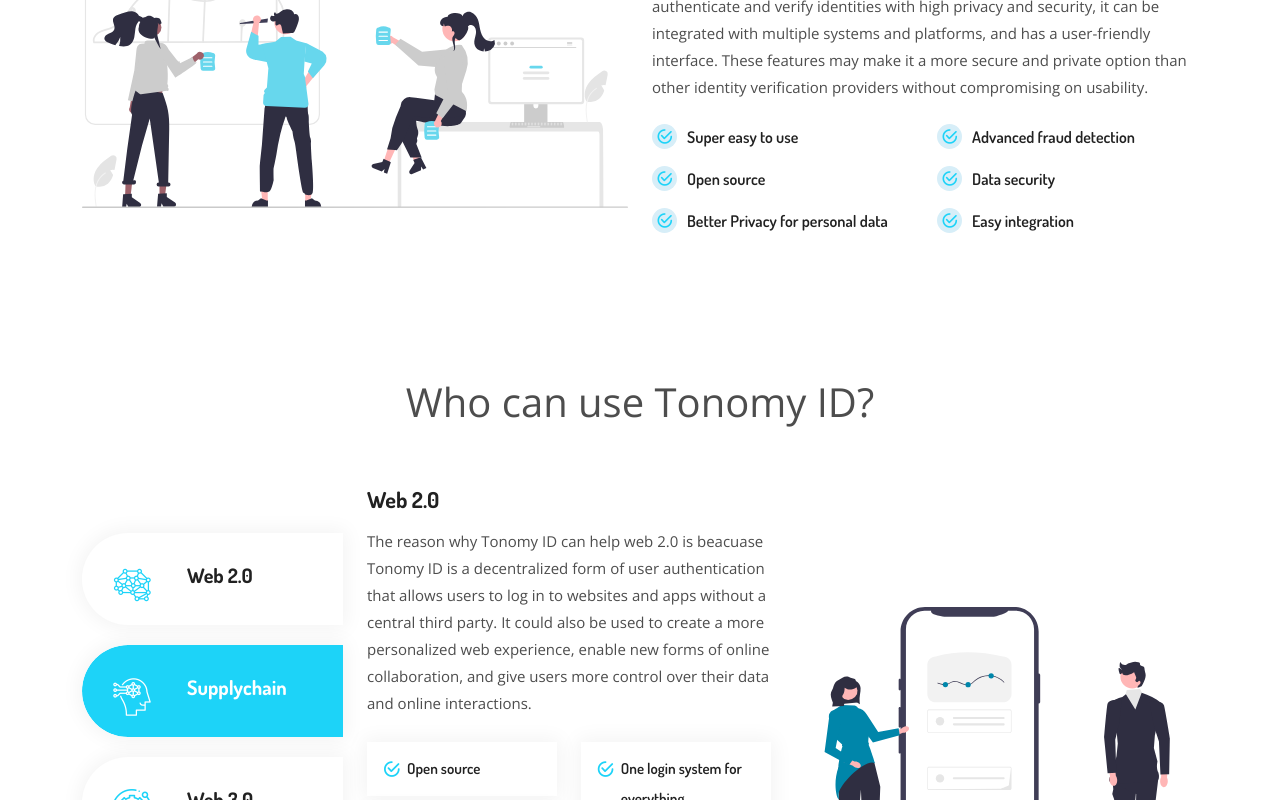
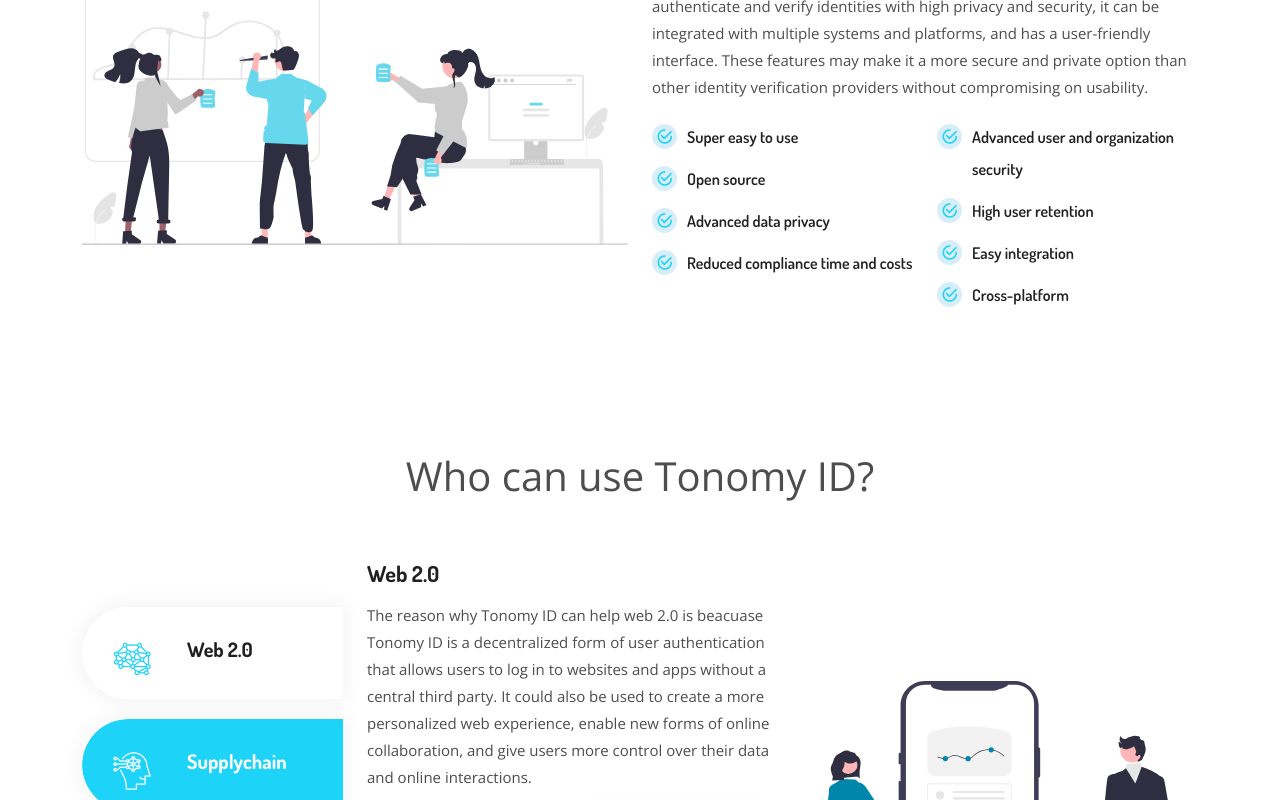
Before and after one commit to Tonomy-Foundation/Tonomy-Foundation-Next-Website, a Next.js app: page /solutions/tonomy-id in a window 1280 px wide. Shown: the part 780-1580 px from the top of the page. Built offline with nearby package versions, Linux system fonts and the light colour scheme.

Commit message:
Some changes in "Why choose us?" and in "Features" section

```diff
--- a/components/tonomy-id/Features-TonomyID.js
+++ b/components/tonomy-id/Features-TonomyID.js
@@ -15,9 +15,7 @@ const TIDfeatures = () => {
                 <i className="flaticon-chip"></i>
                 <h3>Verifiable Credentials</h3>
                 <p>
-                  Issue, share and verify W3C Verifiable Credentials for private
-                  peer-to-peer identity and other data verification, with no
-                  middleware identity service needed.
+                Issue, share and verify W3C Verifiable Credentials for private peer-to-peer identity and other data verification, with no middleware identity service needed.
                 </p>
               </div>
             </div>
@@ -61,8 +59,7 @@ const TIDfeatures = () => {
                 <i className="flaticon-choice"></i>
                 <h3>White labelled</h3>
                 <p>
-                  Adapt Tonomy ID to use your name, brand and color scheme so
-                  that it feels like yours to your users.
+                Adapt Tonomy ID to use your name, brand and color scheme so that it feels like yours to your users.
                 </p>
               </div>
             </div>
@@ -127,7 +124,7 @@ const TIDfeatures = () => {
                 <i className="flaticon-tick"></i>
                 <h3>Guaranteed User Consent</h3>
                 <p>
-                Tonmy present consent options to users in a way that balances thorough detail with understandable terms. If consent options are overly vague, users cannot make informed decisions about their data. On the other hand, technical jargon can overwhelm users and again stand in the way of informed consent.
+                Tonomy present consent options to users in a way that balances thorough detail with understandable terms. If consent options are overly vague, users cannot make informed decisions about their data. On the other hand, technical jargon can overwhelm users and again stand in the way of informed consent.
                 </p>
               </div>
             </div>
--- a/components/tonomy-id/WhyIsTIDBetter.js
+++ b/components/tonomy-id/WhyIsTIDBetter.js
@@ -36,7 +36,11 @@ const WhyIsTIDBetter = () => {
                     </li>
                     <li>
                       <i className="flaticon-checked"></i>
-                      Better Privacy for personal data
+                      Advanced data privacy
+                    </li>
+                    <li>
+                      <i className="flaticon-checked"></i>
+                      Reduced compliance time and costs
                     </li>
                   </ul>
                 </div>
@@ -45,15 +49,19 @@ const WhyIsTIDBetter = () => {
                   <ul>
                     <li>
                       <i className="flaticon-checked"></i>
-                      Advanced fraud detection
+                      Advanced user and organization security
                     </li>
                     <li>
                       <i className="flaticon-checked"></i>
-                      Data security
+                      High user retention
                     </li>
                     <li>
                       <i className="flaticon-checked"></i>
                       Easy integration
+                    </li>
+                    <li>
+                      <i className="flaticon-checked"></i>
+                      Cross-platform
                     </li>
                   </ul>
                 </div>
--- a/components/tonomy-id/join-us.js
+++ b/components/tonomy-id/join-us.js
@@ -25,7 +25,7 @@ const join = () => {
                 <div className="section-title">
                     <span></span>
                     <h2>Join Tonomy</h2>
-                    <p>We need you to make a better society and for a more transparant future.</p>
+                    <p>We need you to make a better society and for a more transparent future.</p>
                 </div>
 
                 <div className="tab industries-list-tab">
```
